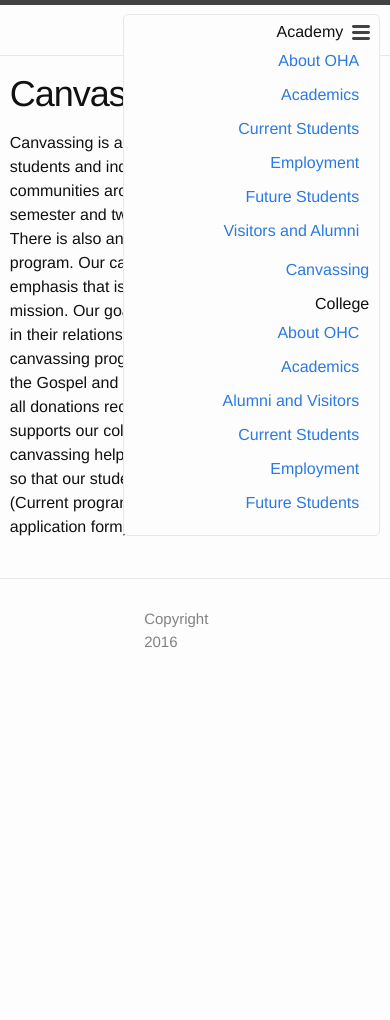
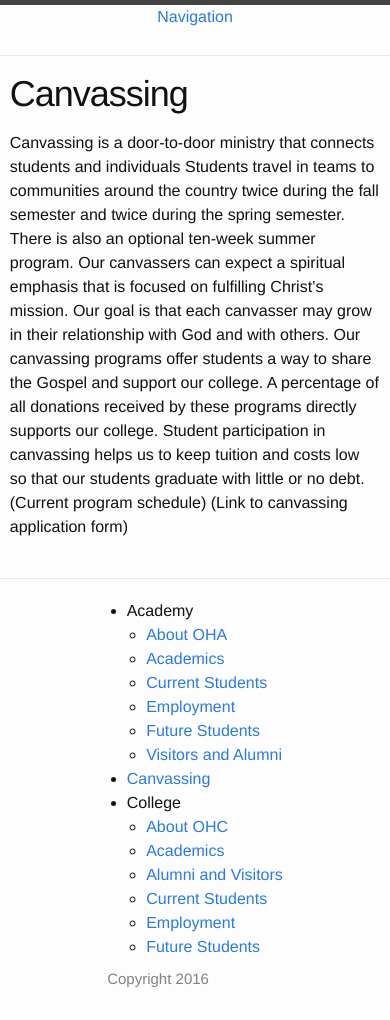
Before and after one commit to ohministries/ohministries.github.io, a Jekyll site: the page built from canvassing.md, in a window 390 px wide. Built offline with Jekyll 4.4.1, drawn with Linux system fonts in a browser that asks for light colours; before the commit the page ends 900 px from its top, so only the background shows below that.

Commit message:
Add content-first mobile nav

```diff
--- a/_includes/footer.html
+++ b/_includes/footer.html
@@ -1,6 +1,16 @@
 <footer class="site-footer">
 
   <div class="wrapper">
+
+    <nav id="nav">
+      {% if page.url contains '/academy' %}
+      {% include nav.html base_url='/academy/' max_depth=3 disable_top_level_links=true %}
+      {% elsif page.url contains '/college' %}
+      {% include nav.html base_url='/college/' max_depth=3 disable_top_level_links=true %}
+      {% else %}
+      {% include nav.html max_depth=2 disable_top_level_links=true %}
+      {% endif %}
+    </nav>
 
     <h2 class="footer-heading">{{ site.title }}</h2>
 
--- a/_includes/header.html
+++ b/_includes/header.html
@@ -3,28 +3,7 @@
   <div class="wrapper">
 
     <a class="site-title" href="{{ site.baseurl }}/">{{ site.title }}</a>
-
-    <nav class="site-nav">
-      <a href="#" class="menu-icon">
-        <svg viewBox="0 0 18 15">
-          <path fill="#424242"
-                d="M18,1.484c0,0.82-0.665,1.484-1.484,1.484H1.484C0.665,2.969,0,2.304,0,1.484l0,0C0,0.665,0.665,0,1.484,0 h15.031C17.335,0,18,0.665,18,1.484L18,1.484z"/>
-          <path fill="#424242"
-                d="M18,7.516C18,8.335,17.335,9,16.516,9H1.484C0.665,9,0,8.335,0,7.516l0,0c0-0.82,0.665-1.484,1.484-1.484 h15.031C17.335,6.031,18,6.696,18,7.516L18,7.516z"/>
-          <path fill="#424242"
-                d="M18,13.516C18,14.335,17.335,15,16.516,15H1.484C0.665,15,0,14.335,0,13.516l0,0 c0-0.82,0.665-1.484,1.484-1.484h15.031C17.335,12.031,18,12.696,18,13.516L18,13.516z"/>
-        </svg>
-      </a>
-
-      {% if page.url contains '/academy' %}
-        {% include nav.html base_url='/academy/' max_depth=3 disable_top_level_links=true %}
-      {% elsif page.url contains '/college' %}
-        {% include nav.html base_url='/college/' max_depth=3 disable_top_level_links=true %}
-      {% else %}
-        {% include nav.html max_depth=2 disable_top_level_links=true %}
-      {% endif %}
-
-    </nav>
+    <a href="#nav" class="menu-icon">Navigation</a>
 
   </div>
 
--- a/_sass/_layout.scss
+++ b/_sass/_layout.scss
@@ -43,12 +43,11 @@
 
     @include media-query($on-palm) {
         position: absolute;
-        top: 9px;
-        right: $spacing-unit / 2;
+        top: 0;
+        left:0;
+        right:0;
         background-color: $background-color;
-        border: 1px solid $grey-color-light;
         border-radius: 5px;
-        text-align: right;
 
         .menu-icon {
             display: block;
```
